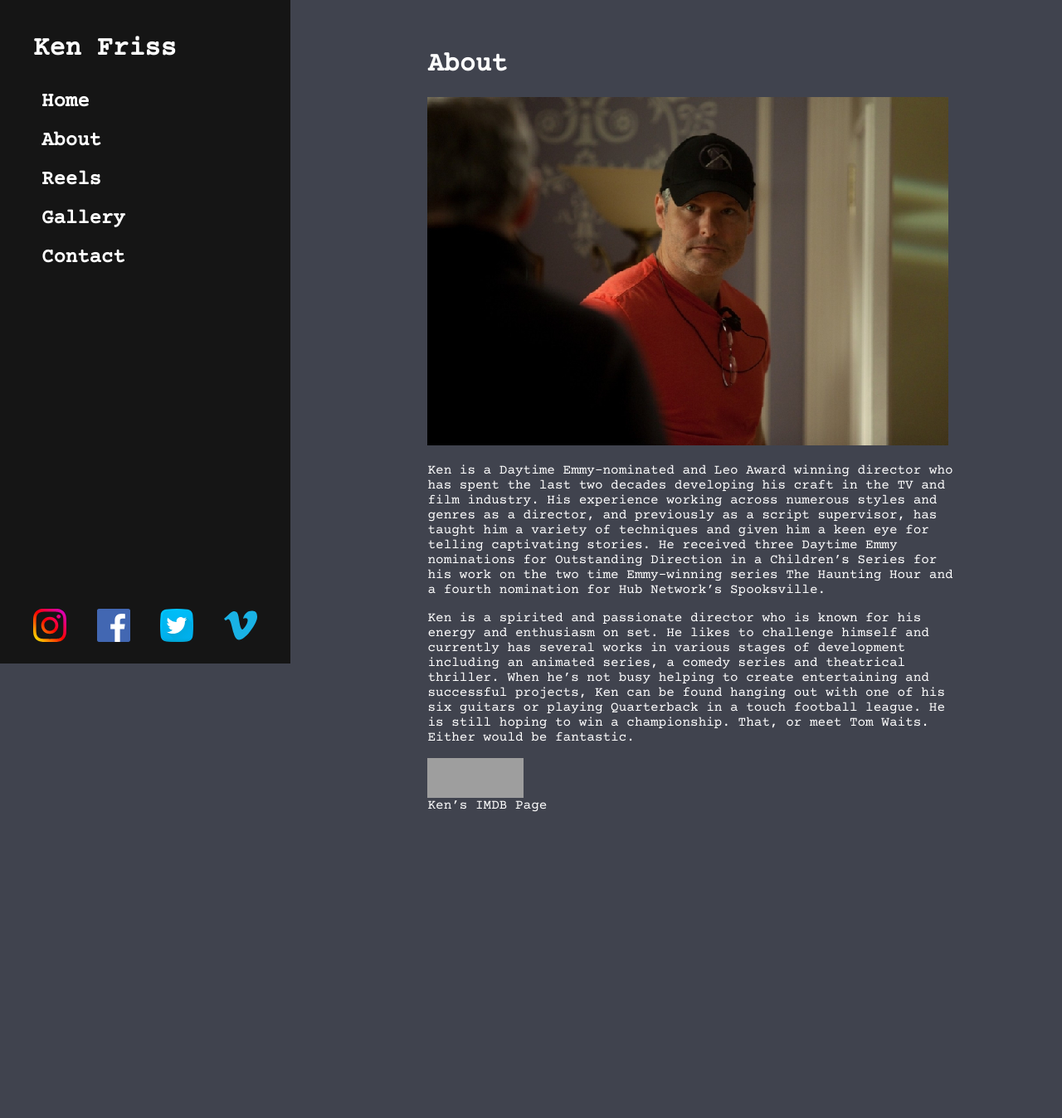
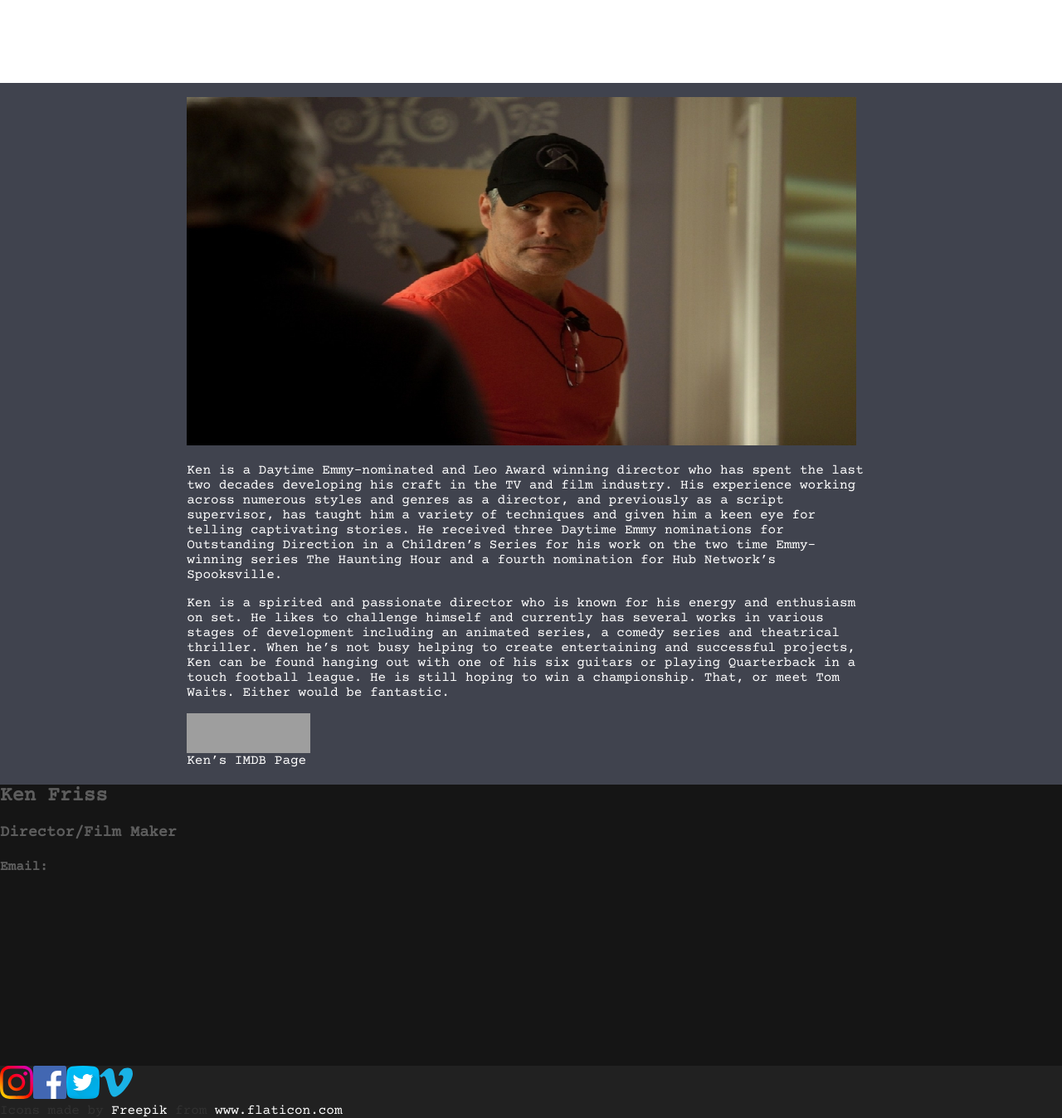
Before and after one commit to CodeeCodes/ken-friss-portfolio, a React (Create React App) app in the folder client/: page /about in a window 1280 px wide. Shown: the whole page at 83% size. Before the commit the page ends 980 px from the top, so only its background shows below. Built offline with nearby package versions, Linux system fonts and the light colour scheme; grey boxes are pictures that could not be loaded.

Commit message:
Added burger nav bar to update site feel, cleaned up css for header section

```diff
--- a/client/src/App.js
+++ b/client/src/App.js
@@ -6,17 +6,34 @@ import About from "./components/about";
 import Main from "./components/mainContent";
 import Gallery from "./components/gallery2";
 import Reels from "./components/reels";
+import Footer from "./components/footer";
 
 function App() {
+  //navSlide
+  const navSlide = () => {
+    const burger = document.querySelector(".burger");
+    const nav = document.querySelector(".header");
+    // const navLinks = document.querySelectorAll(".header div");
+    //Toggle Nav
+    nav.classList.toggle("burger-active");
+    //toggle burger
+    burger.classList.toggle("toggle");
+  };
   return (
     <div className="App">
       <Header />
+      <div className="burger" onClick={navSlide}>
+        <div className="lineOne"></div>
+        <div className="lineTwo"></div>
+        <div className="lineThree"></div>
+      </div>
       <Switch>
         <Route exact path="/" component={Main} />
         <Route path="/about" component={About} />
         <Route path="/gallery" component={Gallery} />
         <Route path="/reels" component={Reels} />
       </Switch>
+      <Footer />
     </div>
   );
 }
--- /dev/null
+++ b/client/src/components/footer.js
@@ -0,0 +1,41 @@
+import React from "react";
+import Instagram from "../assets/svg/instagram.svg";
+import Facebook from "../assets/svg/facebook.svg";
+import Twitter from "../assets/svg/twitter.svg";
+import Vimeo from "../assets/svg/vimeo.svg";
+
+export default function Footer() {
+  return (
+    <div className="footer">
+      <h2 className="footer__header">Ken Friss</h2>
+      <h3 className="footer__header">Director/Film Maker</h3>
+      <h4 className="footer__header">Email:</h4>
+      <div className="social__widgets">
+        <div className="social__widgets-div-small">
+          <img
+            src={Instagram}
+            alt="instagram"
+            className="social__widgets-image"
+          />
+          <img
+            src={Facebook}
+            alt="Facebook"
+            className="social__widgets-image"
+          />
+          <img src={Twitter} alt="Twitter" className="social__widgets-image" />
+          <img src={Vimeo} alt="Vimeo" className="social__widgets-image" />
+        </div>
+        <div>
+          Icons made by{" "}
+          <a href="https://www.flaticon.com/authors/freepik" title="Freepik">
+            Freepik
+          </a>{" "}
+          from{" "}
+          <a href="https://www.flaticon.com/" title="Flaticon">
+            www.flaticon.com
+          </a>
+        </div>
+      </div>
+    </div>
+  );
+}
--- a/client/src/components/header.js
+++ b/client/src/components/header.js
@@ -1,21 +1,18 @@
 import React from "react";
 import { Link } from "react-router-dom";
-import Instagram from "../assets/svg/instagram.svg";
-import Facebook from "../assets/svg/facebook.svg";
-import Twitter from "../assets/svg/twitter.svg";
-import Vimeo from "../assets/svg/vimeo.svg";
 
 export default function header() {
+
   return (
     <div className="header">
-      <input type="checkbox" name="sideBar" className="header__checkbox" />
-      <span className="header__icon"></span>
+      {/* <input type="checkbox" name="sideBar" className="header__checkbox" /> */}
+      {/* <span className="header__icon"></span> */}
 
+      <Link to="/">
+        {" "}
+        <h1 className="header__list-heading">Ken Friss</h1>
+      </Link>
       <ul className="header__list">
-        <Link to="/">
-          {" "}
-          <h1 className="header__list-heading">Ken Friss</h1>
-        </Link>
         <li className="header__list-item">
           <Link to="/">Home</Link>
         </li>
@@ -31,30 +28,6 @@ export default function header() {
         <li className="header__list-item">
           <Link to="/contact">Contact</Link>
         </li>
-        <div className="social__widgets">
-          <img
-            src={Instagram}
-            alt="instagram"
-            className="social__widgets-image"
-          />
-          <img
-            src={Facebook}
-            alt="Facebook"
-            className="social__widgets-image"
-          />
-          <img src={Twitter} alt="Twitter" className="social__widgets-image" />
-          <img src={Vimeo} alt="Vimeo" className="social__widgets-image" />
-        </div>
-        <div>
-          Icons made by{" "}
-          <a href="https://www.flaticon.com/authors/freepik" title="Freepik">
-            Freepik
-          </a>{" "}
-          from{" "}
-          <a href="https://www.flaticon.com/" title="Flaticon">
-            www.flaticon.com
-          </a>
-        </div>
       </ul>
     </div>
   );
--- a/client/src/styles/main.css
+++ b/client/src/styles/main.css
@@ -47,50 +47,7 @@ body {
           box-sizing: inherit;
 }
 
-.header__heading {
-  color: #a63d40;
-}
-
-.header input[type="checkbox"] {
-  position: fixed;
-  left: 0px;
-  top: 0px;
-  width: 50px;
-  height: 50px;
-  z-index: 3;
-  opacity: 0;
-  cursor: pointer;
-}
-
-input[type="checkbox"]:checked ~ .header__icon::before {
-  content: "Close";
-}
-
-.header__icon {
-  position: fixed;
-  left: 0px;
-  top: 0px;
-  width: 50px;
-  height: 50px;
-  border-radius: 50%;
-  z-index: 2;
-  background-color: #151515;
-}
-
-.header__icon::before {
-  content: "Menu";
-  position: absolute;
-  top: 0;
-  left: 0;
-  right: 0;
-  bottom: 0;
-  color: #a63d40;
-  text-align: center;
-  line-height: 50px;
-  font-weight: 700;
-}
-
-.header ul {
+.header {
   position: fixed;
   top: 0;
   left: 0;
@@ -108,7 +65,11 @@ input[type="checkbox"]:checked ~ .header__icon::before {
   list-style: none;
 }
 
-.header input[type="checkbox"]:checked ~ ul {
+.header__heading {
+  color: #a63d40;
+}
+
+.header.burger-active {
   left: 0;
 }
 
@@ -129,6 +90,11 @@ input[type="checkbox"]:checked ~ .header__icon::before {
   margin-left: 90px;
 }
 
+.header__list {
+  list-style: none;
+  text-decoration: none;
+}
+
 .header__list-image {
   width: 250px;
   height: 250px;
@@ -142,31 +108,25 @@ input[type="checkbox"]:checked ~ .header__icon::before {
   padding-top: 20px;
 }
 
-.header .social__widgets {
-  display: -webkit-box;
-  display: -ms-flexbox;
-  display: flex;
-  -webkit-box-pack: justify;
-      -ms-flex-pack: justify;
-          justify-content: space-between;
-  padding-right: 40px;
-  margin-top: 300px;
-  margin-bottom: 30px;
-}
-
-.header .social__widgets-image {
-  width: 40px;
-  height: 40px;
-  -webkit-transition: 1s ease;
-  transition: 1s ease;
-}
-
-.header .social__widgets-image:hover {
-  -webkit-transform: scale(1.4);
-          transform: scale(1.4);
-}
-
 @media only screen and (min-width: 768px) {
+  .header {
+    position: fixed;
+    top: 0;
+    left: 0;
+    margin: 0;
+    -webkit-box-sizing: border-box;
+            box-sizing: border-box;
+    width: 100vw;
+    height: 100px;
+    background-color: #fff;
+    -webkit-transition: 0.5s;
+    transition: 0.5s;
+    z-index: 1;
+    list-style: none;
+    display: -webkit-box;
+    display: -ms-flexbox;
+    display: flex;
+  }
   .header__icon {
     display: none;
   }
@@ -177,26 +137,79 @@ input[type="checkbox"]:checked ~ .header__icon::before {
     margin: 0;
     -webkit-box-sizing: border-box;
             box-sizing: border-box;
-    width: 350px;
-    height: 100vh;
+    width: 100vw;
+    height: 100px;
     background-color: #151515;
     -webkit-transition: 0.5s;
     transition: 0.5s;
     z-index: 1;
-    overflow-y: auto;
     list-style: none;
+    display: -webkit-box;
+    display: -ms-flexbox;
+    display: flex;
   }
-  .header .social__widgets {
-    margin-top: 400px;
+}
+
+.burger {
+  z-index: 1;
+  position: absolute;
+  top: 15px;
+  right: 10px;
+}
+
+.burger div {
+  width: 25px;
+  height: 3px;
+  background-color: white;
+  border-radius: 4px;
+  margin: 5px;
+  -webkit-transition: all 0.8s ease;
+  transition: all 0.8s ease;
+}
+
+.burger-active {
+  -webkit-transform: translateY(0%);
+          transform: translateY(0%);
+}
+
+@-webkit-keyframes navLinkFade {
+  from {
+    opacity: 0;
+    -webkit-transform: translateY(100px);
+            transform: translateY(100px);
   }
-  .header .social__widgets-image {
-    -webkit-transition: 0.5s ease;
-    transition: 0.5s ease;
+  to {
+    opacity: 1;
+    -webkit-transform: translateY(0px);
+            transform: translateY(0px);
   }
-  .header .social__widgets-image:hover {
-    -webkit-transform: scale(1.3);
-            transform: scale(1.3);
+}
+
+@keyframes navLinkFade {
+  from {
+    opacity: 0;
+    -webkit-transform: translateY(100px);
+            transform: translateY(100px);
   }
+  to {
+    opacity: 1;
+    -webkit-transform: translateY(0px);
+            transform: translateY(0px);
+  }
+}
+
+.toggle .lineOne {
+  -webkit-transform: rotate(-45deg) translate(-5px, 6px);
+          transform: rotate(-45deg) translate(-5px, 6px);
+}
+
+.toggle .lineTwo {
+  opacity: 0;
+}
+
+.toggle .lineThree {
+  -webkit-transform: rotate(45deg) translate(-5px, -6px);
+          transform: rotate(45deg) translate(-5px, -6px);
 }
 
 .gallery {
@@ -319,8 +332,6 @@ input[type="checkbox"]:checked ~ .header__icon::before {
 
 @media only screen and (min-width: 768px) {
   .about {
-    width: 70%;
-    margin-left: 390px;
     margin-bottom: 0;
   }
   .about__text {
@@ -357,4 +368,63 @@ input[type="checkbox"]:checked ~ .header__icon::before {
     padding-left: 14%;
   }
 }
+
+.footer {
+  width: 100vw;
+  height: 400px;
+  background-color: #151515;
+}
+
+.footer__header {
+  color: rgba(255, 255, 255, 0.311);
+}
+
+.footer .social__widgets {
+  display: -webkit-box;
+  display: -ms-flexbox;
+  display: flex;
+  -webkit-box-pack: justify;
+      -ms-flex-pack: justify;
+          justify-content: space-between;
+  -ms-flex-wrap: wrap;
+      flex-wrap: wrap;
+  width: 100vw;
+  background-color: #212121;
+  margin-top: 212px;
+}
+
+.footer .social__widgets-image {
+  width: 40px;
+  height: 40px;
+  -webkit-transition: 1s ease;
+  transition: 1s ease;
+}
+
+.footer .social__widgets-image:hover {
+  -webkit-transform: scale(1.4);
+          transform: scale(1.4);
+}
+
+.footer .social__widgets-div-small {
+  width: 100%;
+}
+
+@media only screen and (min-width: 768px) {
+  .footer {
+    width: 100vw;
+    height: 400px;
+    background-color: #151515;
+  }
+  .footer .social__widgets {
+    margin-top: 231px;
+  }
+  .footer .social__widgets-image {
+    -webkit-transition: 0.5s ease;
+    transition: 0.5s ease;
+  }
+  .footer .social__widgets-image:hover {
+    -webkit-transform: scale(1.3);
+            transform: scale(1.3);
+  }
+}
 /*# sourceMappingURL=main.css.map */
--- a/client/src/styles/main.scss
+++ b/client/src/styles/main.scss
@@ -20,7 +20,7 @@ body {
 #root,
 .App,
 body {
-  background-color: $gray;
+  background-color: $grey;
 }
 .main {
   width: 100vw;
@@ -44,6 +44,8 @@ body {
 }
 
 @import "./partials/header";
+@import "./partials/burger";
 @import "./partials/gallery";
 @import "./partials/reels";
 @import "./partials/about";
+@import "./partials/footer";
--- a/client/src/styles/partials/_about.scss
+++ b/client/src/styles/partials/_about.scss
@@ -23,8 +23,8 @@
 
 @include medium {
   .about {
-    width: 70%;
-    margin-left: 390px;
+    // width: 70%;
+    // margin-left: 390px;
     margin-bottom: 0;
 
     &__text {
--- /dev/null
+++ b/client/src/styles/partials/_burger.scss
@@ -0,0 +1,36 @@
+.burger {
+  z-index: 1;
+  position: absolute;
+  top: 15px;
+  right: 10px;
+  & div {
+    width: 25px;
+    height: 3px;
+    background-color: white;
+    border-radius: 4px;
+    margin: 5px;
+    transition: all 0.8s ease;
+  }
+}
+.burger-active {
+  transform: translateY(0%);
+}
+@keyframes navLinkFade {
+  from {
+    opacity: 0;
+    transform: translateY(100px);
+  }
+  to {
+    opacity: 1;
+    transform: translateY(0px);
+  }
+}
+.toggle .lineOne {
+  transform: rotate(-45deg) translate(-5px, 6px);
+}
+.toggle .lineTwo {
+  opacity: 0;
+}
+.toggle .lineThree {
+  transform: rotate(45deg) translate(-5px, -6px);
+}
--- a/client/src/styles/partials/_colours.scss
+++ b/client/src/styles/partials/_colours.scss
@@ -1,5 +1,5 @@
 $black: #151515;
-$gray: #40434e;
+$grey: #40434e;
 $red: #a63d40;
 $blue: #587b7f;
 $purple: #592941;
--- /dev/null
+++ b/client/src/styles/partials/_footer.scss
@@ -0,0 +1,47 @@
+.footer {
+  width: 100vw;
+  height: 400px;
+  background-color: $black;
+  &__header {
+    color: rgba(255, 255, 255, 0.311);
+  }
+  .social__widgets {
+    display: flex;
+    justify-content: space-between;
+    flex-wrap: wrap;
+    width: 100vw;
+    background-color: #212121;
+    margin-top: 212px;
+    &-image {
+      width: 40px;
+      height: 40px;
+      transition: 1s ease;
+      &:hover {
+        transform: scale(1.4);
+      }
+    }
+    &-div {
+      &-small {
+        width: 100%;
+      }
+    }
+  }
+}
+
+@include medium {
+  .footer {
+    width: 100vw;
+    height: 400px;
+    background-color: $black;
+
+    .social__widgets {
+      margin-top: 231px;
+      &-image {
+        transition: 0.5s ease;
+        &:hover {
+          transform: scale(1.3);
+        }
+      }
+    }
+  }
+}
--- a/client/src/styles/partials/_header.scss
+++ b/client/src/styles/partials/_header.scss
@@ -1,44 +1,4 @@
 .header {
-  &__heading {
-    color: $red;
-  }
-  input[type="checkbox"] {
-    position: fixed;
-    left: 0px;
-    top: 0px;
-    width: 50px;
-    height: 50px;
-    z-index: 3;
-    opacity: 0;
-    cursor: pointer;
-  }
-  input[type="checkbox"]:checked ~ &__icon::before {
-    content: "Close";
-  }
-  &__icon {
-    position: fixed;
-    left: 0px;
-    top: 0px;
-    width: 50px;
-    height: 50px;
-    border-radius: 50%;
-    z-index: 2;
-    background-color: $black;
-  }
-  &__icon::before {
-    content: "Menu";
-    position: absolute;
-    top: 0;
-    left: 0;
-    right: 0;
-    bottom: 0;
-    color: $red;
-    text-align: center;
-    line-height: 50px;
-    font-weight: 700;
-  }
-
-  ul {
   position: fixed;
   top: 0;
   left: 0;
@@ -52,10 +12,13 @@
   z-index: 1;
   overflow-y: auto;
   list-style: none;
+  &__heading {
+    color: $red;
   }
-  input[type="checkbox"]:checked ~ ul {
+  &.burger-active {
     left: 0;
   }
+
   ul li a {
     display: block;
     padding: 10px;
@@ -70,6 +33,8 @@
     }
   }
   &__list {
+    list-style: none;
+    text-decoration: none;
     &-image {
       width: 250px;
       height: 250px;
@@ -82,25 +47,22 @@
       padding-top: 20px;
     }
   }
-  .social__widgets {
-    display: flex;
-    justify-content: space-between;
-    padding-right: 40px;
-    margin-top: 300px;
-    margin-bottom: 30px;
-    &-image {
-      width: 40px;
-      height: 40px;
-      transition: 1s ease;
-      &:hover {
-        transform: scale(1.4);
-      }
-    }
-  }
 }
 
 @include medium {
   .header {
+    position: fixed;
+    top: 0;
+    left: 0;
+    margin: 0;
+    box-sizing: border-box;
+    width: 100vw;
+    height: 100px;
+    background-color: #fff;
+    transition: 0.5s;
+    z-index: 1;
+    list-style: none;
+    display: flex;
     &__icon {
       display: none;
     }
@@ -110,22 +72,13 @@
       left: 0;
       margin: 0;
       box-sizing: border-box;
-      width: 350px;
-      height: 100vh;
-      background-color: $black;
+      width: 100vw;
+      height: 100px;
+      background-color: #151515;
       transition: 0.5s;
       z-index: 1;
-      overflow-y: auto;
       list-style: none;
-    }
-    .social__widgets {
-      margin-top: 400px;
-      &-image {
-        transition: 0.5s ease;
-        &:hover {
-          transform: scale(1.3);
+      display: flex;
     }
   }
 }
-  }
-}
```
Also changed, not shown: 1 other file (tests, documents, lock files or other folders). Lines whose indentation alone changed are shown as unchanged.
